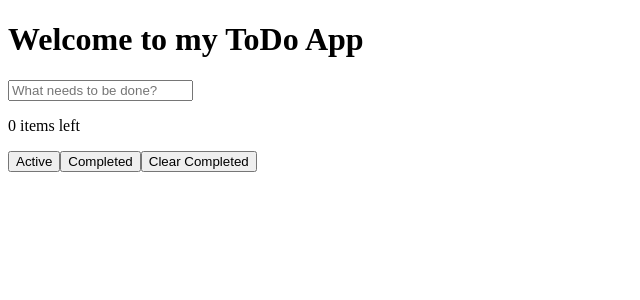
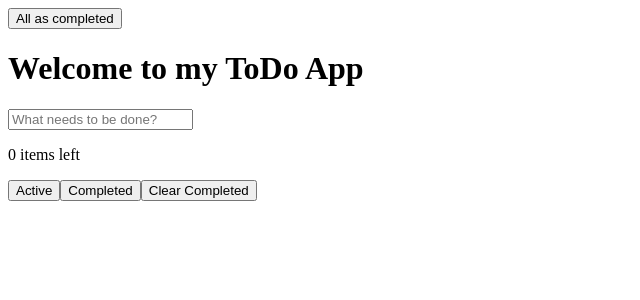
Before and after one commit to noorie-esmaili/todo-mvc, a React (Create React App) app: page / in a window 1280 px wide. Shown: the top 300 px of the page, without its empty margins (0-640 px from the left). Built offline with nearby package versions, Linux system fonts and the light colour scheme.

Commit message:
Add all view components

```diff
--- a/src/components/Header.tsx
+++ b/src/components/Header.tsx
@@ -6,7 +6,10 @@ interface HeaderProps {
 
 const LoginButton: React.FC<HeaderProps> = ({ title }) => {
     return (
-        title && <h1>{title}</h1>
+        <>
+            <button>All as completed</button>
+            {title && <h1>{title}</h1>}
+        </>
     )
 }
 
```
